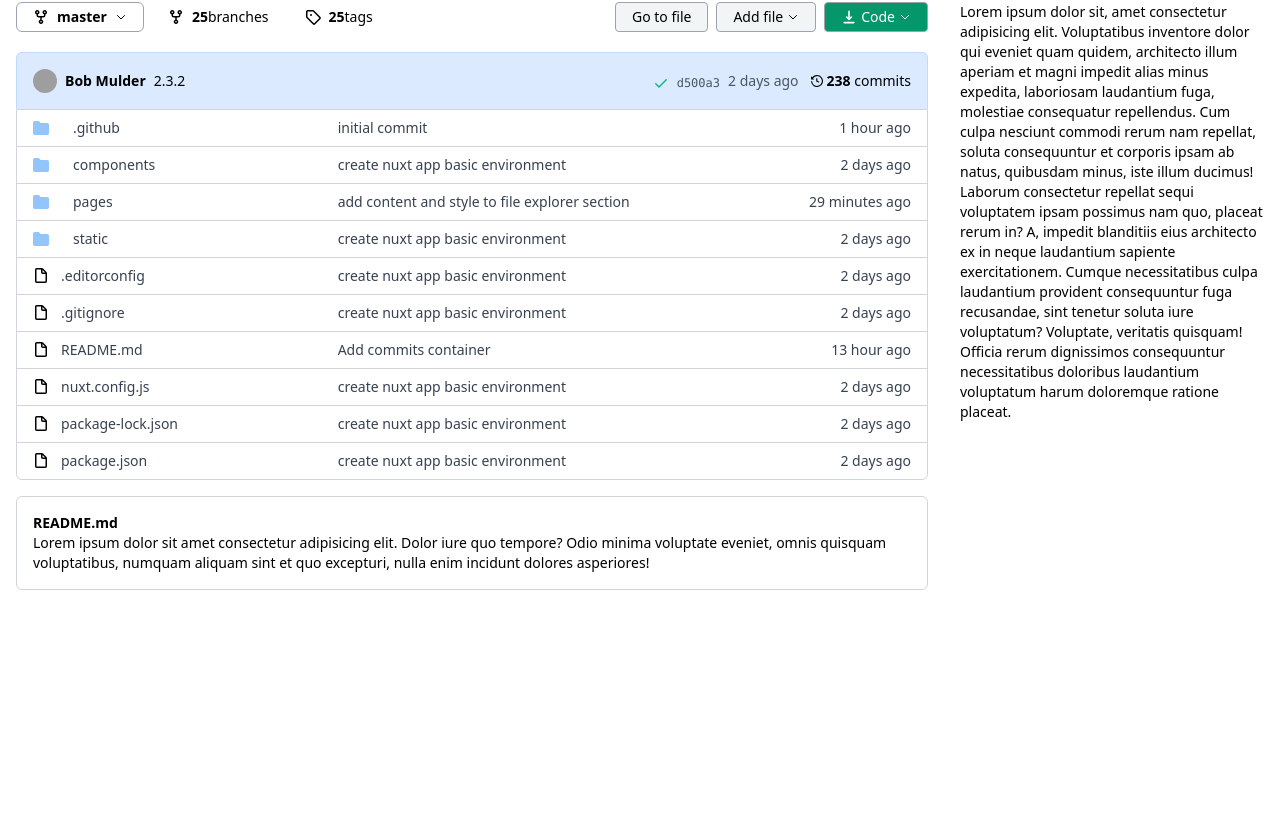
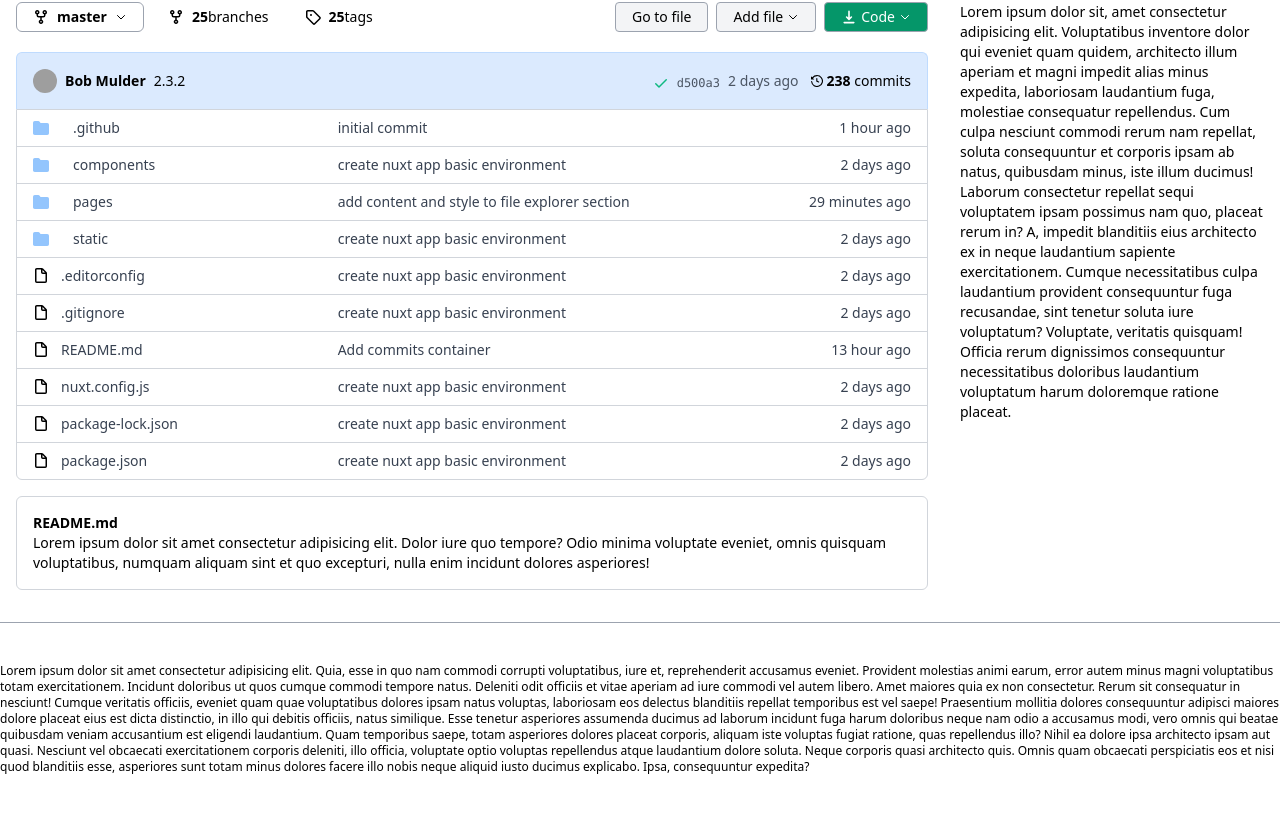
Before and after one commit to Rayan84/github-clone-tailwind, a Nuxt app: page /github in a window 1280 px wide. Shown: the part 197-1010 px from the top of the page. Before the commit the page ends 819 px from the top, so only its background shows below. Built offline with nearby package versions, Linux system fonts and the light colour scheme; grey boxes are pictures that could not be loaded.

Commit message:
Add footer

```diff
--- a/pages/github.vue
+++ b/pages/github.vue
@@ -352,5 +352,9 @@
         Lorem ipsum dolor sit, amet consectetur adipisicing elit. Voluptatibus inventore dolor qui eveniet quam quidem, architecto illum aperiam et magni impedit alias minus expedita, laboriosam laudantium fuga, molestiae consequatur repellendus. Cum culpa nesciunt commodi rerum nam repellat, soluta consequuntur et corporis ipsam ab natus, quibusdam minus, iste illum ducimus! Laborum consectetur repellat sequi voluptatem ipsam possimus nam quo, placeat rerum in? A, impedit blanditiis eius architecto ex in neque laudantium sapiente exercitationem. Cumque necessitatibus culpa laudantium provident consequuntur fuga recusandae, sint tenetur soluta iure voluptatum? Voluptate, veritatis quisquam! Officia rerum dignissimos consequuntur necessitatibus doloribus laudantium voluptatum harum doloremque ratione placeat.
       </div> <!-- end of sidebar -->
     </div>
+    <footer class="container mx-auto text-xs border-t border-gray-400 py-10 flex items-center justify-between">
+      Lorem ipsum dolor sit amet consectetur adipisicing elit. Quia, esse in quo nam commodi corrupti voluptatibus, iure et, reprehenderit accusamus eveniet. Provident molestias animi earum, error autem minus magni voluptatibus totam exercitationem. Incidunt doloribus ut quos cumque commodi tempore natus. Deleniti odit officiis et vitae aperiam ad iure commodi vel autem libero. Amet maiores quia ex non consectetur. Rerum sit consequatur in nesciunt! Cumque veritatis officiis, eveniet quam quae voluptatibus dolores ipsam natus voluptas, laboriosam eos delectus blanditiis repellat temporibus est vel saepe! Praesentium mollitia dolores consequuntur adipisci maiores dolore placeat eius est dicta distinctio, in illo qui debitis officiis, natus similique. Esse tenetur asperiores assumenda ducimus ad laborum incidunt fuga harum doloribus neque nam odio a accusamus modi, vero omnis qui beatae quibusdam veniam accusantium est eligendi laudantium. Quam temporibus saepe, totam asperiores dolores placeat corporis, aliquam iste voluptas fugiat ratione, quas repellendus illo? Nihil ea dolore ipsa architecto ipsam aut quasi. Nesciunt vel obcaecati exercitationem corporis deleniti, illo officia, voluptate optio voluptas repellendus atque laudantium dolore soluta. Neque corporis quasi architecto quis. Omnis quam obcaecati perspiciatis eos et nisi quod blanditiis esse, asperiores sunt totam minus dolores facere illo nobis neque aliquid iusto ducimus explicabo. Ipsa, consequuntur expedita?
+
+    </footer>
   </div>
 </template>
```
